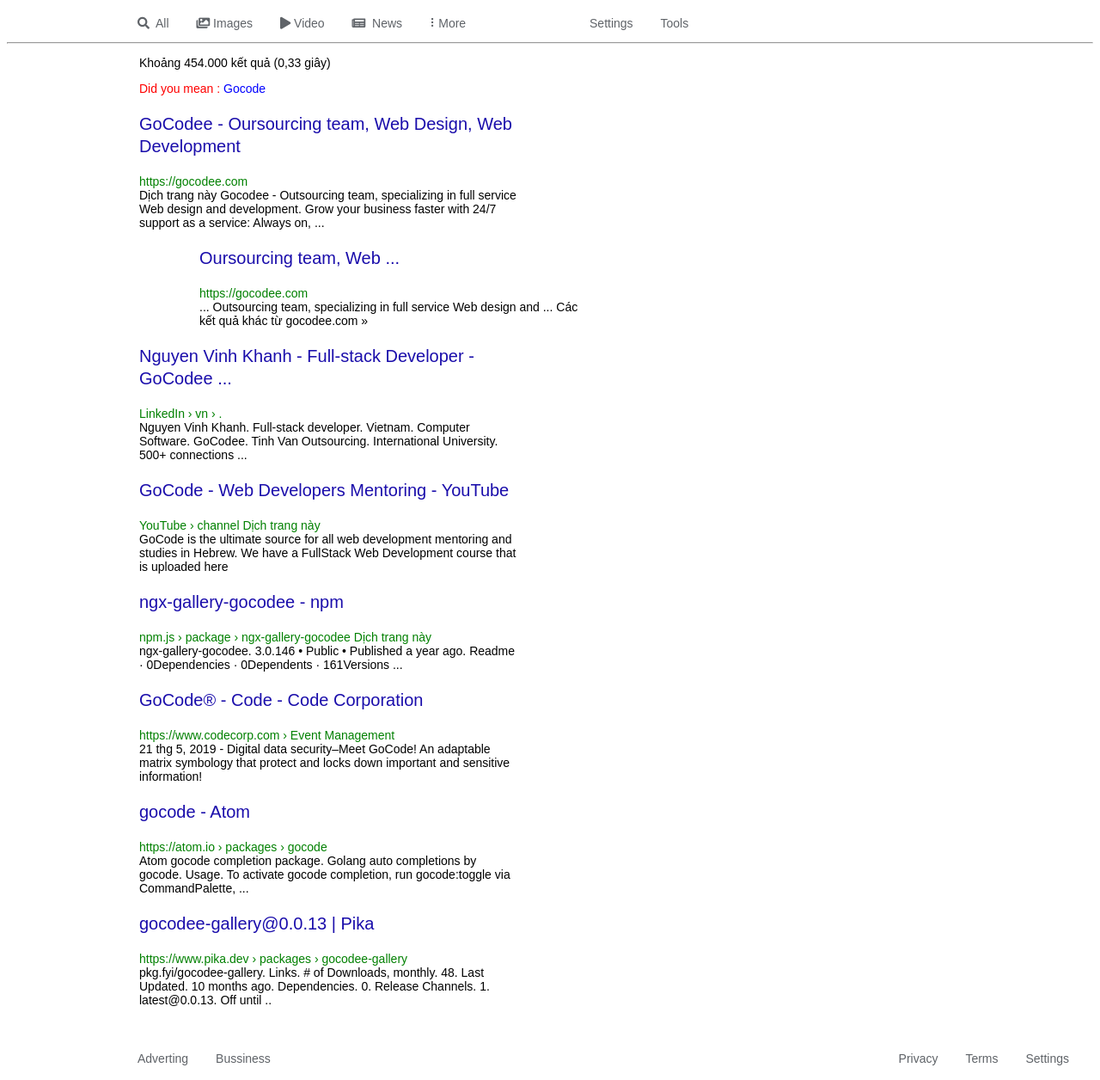
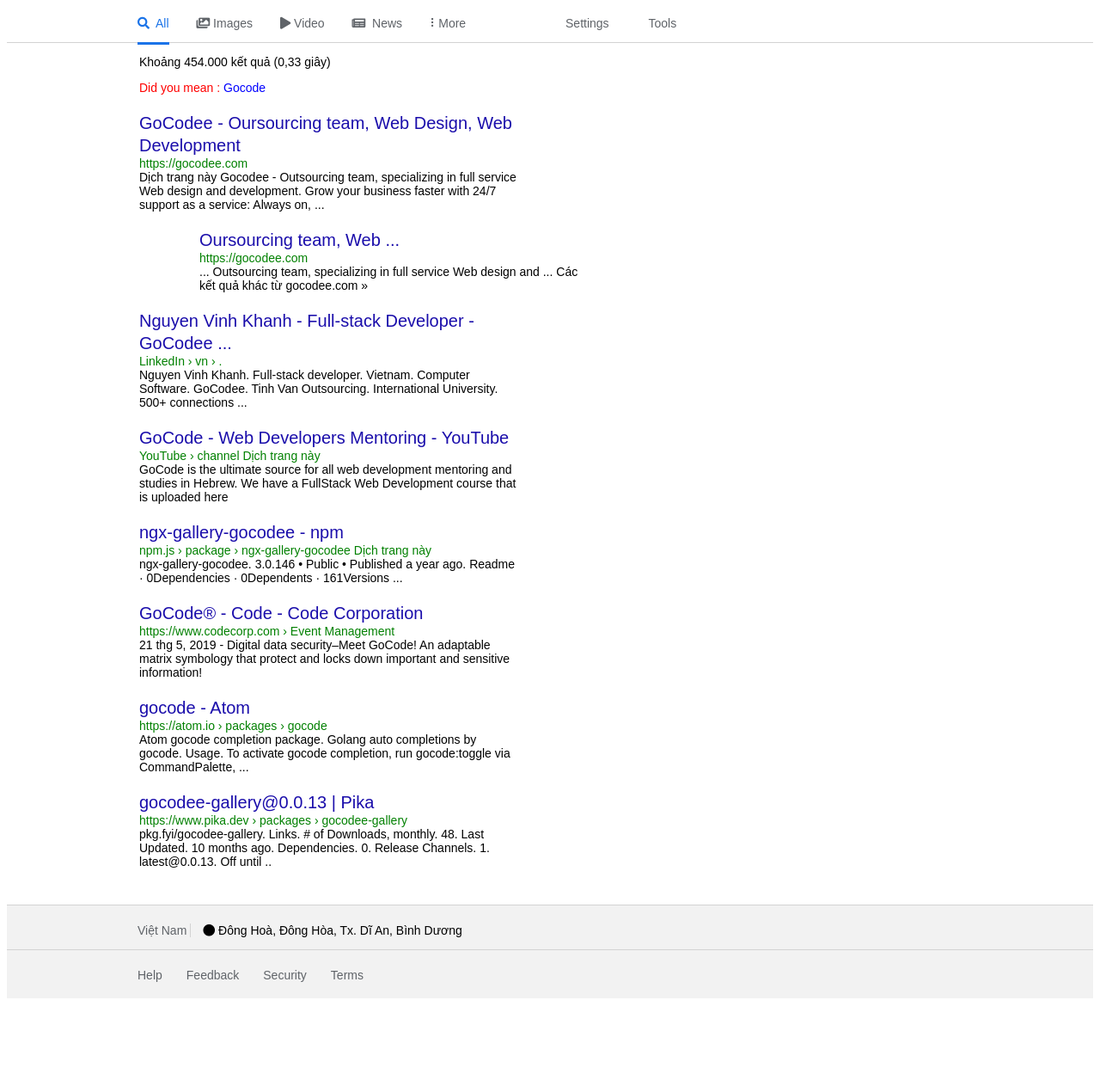
Before and after one commit to nluit/training, a plain HTML site: page index2.html in a window 1280 px wide. Shown: the part 80-1336 px from the top of the page at 86% size. After the commit the page ends 1241 px from the top, so only its background shows below. Drawn offline with Linux system fonts and the light colour scheme.

Commit message:
sua ui lan 3

```diff
--- a/index2.html
+++ b/index2.html
@@ -35,8 +35,8 @@
         </section>
         <div class="main-menu">
             <ul>
-                <li>
-                    <a href=""> <i class="fa fa-search"></i>&nbsp; All</a>
+                <li id="menu-item">
+                    <a href="" class="active"> <i class="fa fa-search"></i><span>&nbsp; All</span></a>
                 </li>
                 <li>
                     <a href=""><i class="fas fa-images"></i>&nbsp;Images</a>
@@ -54,16 +54,15 @@
                     <a href="">Settings</a>
                 </li>
                 <li>
-                    <a href="">Tools</a>
+                    <a href="" id="btn-tools">Tools</a>
                 </li>
             </ul>
         </div>
-        <hr>
+        <!-- <hr> -->
         <div class="content">
+            <p><span>Khoảng 454.000 kết quả (0,33 giây) </span>
+                <p><span id="question">Did you mean :</span> <span id="question-result">Gocode</span> </p>
                 <div class="search-result">
-                <p><span>Khoảng 454.000 kết quả (0,33 giây) </span>
-                    <p>
-                        <p><span id="question">Did you mean :</span> <span id="question-result">Gocode</span> </p>
                     <p>
                         <a href="" id="result-header">
                             <h3> GoCodee - Oursourcing team, Web Design, Web Development </h3>
@@ -172,22 +171,36 @@
                     </p>
                 </div>
         </div>
+
         <div class='footer'>
-            <ul>
-                <div class="navbar-left">
-                    <li><a href="">Adverting</a></li>
-                    <li> <a href="">Bussiness</a></li>
-                </div>
-
-                <div class="navbar-right">
-                    <li><a href="">Privacy</a></li>
-                    <li><a href="">Terms</a></li>
-                    <li><a href="">Settings</a></li>
-                </div>
+            <ul class="footer-address">
+                <li>
+                    <a href=""> <span id="address"> Việt Nam</span></a>
+                    <span id="location">
+                            <i class="fas fa-circle"></i>  Đông Hoà, Đông Hòa, Tx. Dĩ An, Bình Dương
+                    </span>
+                    <br>
+                </li>
+            </ul>
+            <ul class="footer-menu">
+                <li>
+                    <a href=""> <span id="help"></span>Help</a>
+                </li>
+                <li>
+                    <a href=""> <span></span> Feedback</a>
+                </li>
+                <li>
+                    <a href=""> <span></span> Security </a>
+                </li>
+                <li>
+                    <a href=""> <span></span>Terms</a>
+                </li>
 
             </ul>
         </div>
     </div>
+
+
 </body>
 
 </html>
--- a/public/style2.css
+++ b/public/style2.css
@@ -9,6 +9,7 @@ h3 {
     font-size: 20px;
     line-height: 1.3;
     font-weight: normal;
+    margin-bottom: -1rem
 }
 
 li {
@@ -21,6 +22,11 @@ li {
 a {
     text-decoration: none;
     color: #5f6368;
+}
+
+.container {
+    left: 0;
+    right: 0;
 }
 
 .img-logo {
@@ -51,7 +57,8 @@ a {
 }
 
 .input-search:focus {
-    outline: none;
+    outline: lightgray;
+    border: 1px solid lightgray;
 }
 
 .content {
@@ -70,13 +77,17 @@ a {
     vertical-align: middle;
 }
 
-.main-menu {
-    margin-top: -2rem;
+#menu-item {
     margin-left: 8rem;
 }
 
+.main-menu {
+    margin-top: -2rem;
+    border-bottom: 1px solid lightgray;
+}
+
 #space {
-    margin-left: 8rem;
+    margin-left: 6rem;
 }
 
 .test:after {
@@ -110,17 +121,16 @@ a:hover {
     color: #1A73E8;
 }
 
-.main-menu ul li a:active {
+.active {
     color: #1A73E8;
     padding-bottom: 1rem;
     border-bottom: 3px solid #1A73E8;
 }
 
-.footer {
-    margin-top: auto;
-    height: 50px;
-    line-height: 50px;
-    margin-left: 8rem;
+.main-menu ul li a:active {
+    color: #1A73E8;
+    padding-bottom: 1rem;
+    border-bottom: 3px solid #1A73E8;
 }
 
 .form-search #icon-search {
@@ -139,6 +149,10 @@ a:hover {
     color: #4285f4;
 }
 
+.input-search:hover {
+    box-shadow: 0 0 10px #aaa8a8;
+}
+
 #result-header {
     color: #1a0dab;
 }
@@ -146,3 +160,51 @@ a:hover {
 #result-link {
     color: green;
 }
+
+#btn-tools {
+    padding: 0.5rem 1rem 0.5rem 1rem;
+}
+
+#btn-tools:hover {
+    color: gray;
+    background-color: #f2f2f2;
+    border: 2px solid lightgray;
+    display: flex;
+}
+
+.footer {
+    margin-top: 3rem;
+    background-color: #F2F2F2;
+    height: 100%;
+    padding-bottom: 5px;
+}
+
+.footer-address {
+    padding-top: 1rem;
+    border-top: 1px solid lightgray;
+    display: flex;
+}
+
+.footer-menu {
+    padding-top: 1rem;
+    border-top: 1px solid lightgray;
+    display: flex;
+}
+
+#help {
+    margin-left: 8rem
+}
+
+#address {
+    margin-left: 8rem;
+}
+
+#location {
+    list-style: square !important;
+    border-left: 1px solid lightgray;
+    padding-left: 1rem;
+}
+
+.footer-menu li:hover {
+    text-decoration: underline;
+}
```
Lines whose indentation alone changed are shown as unchanged.
